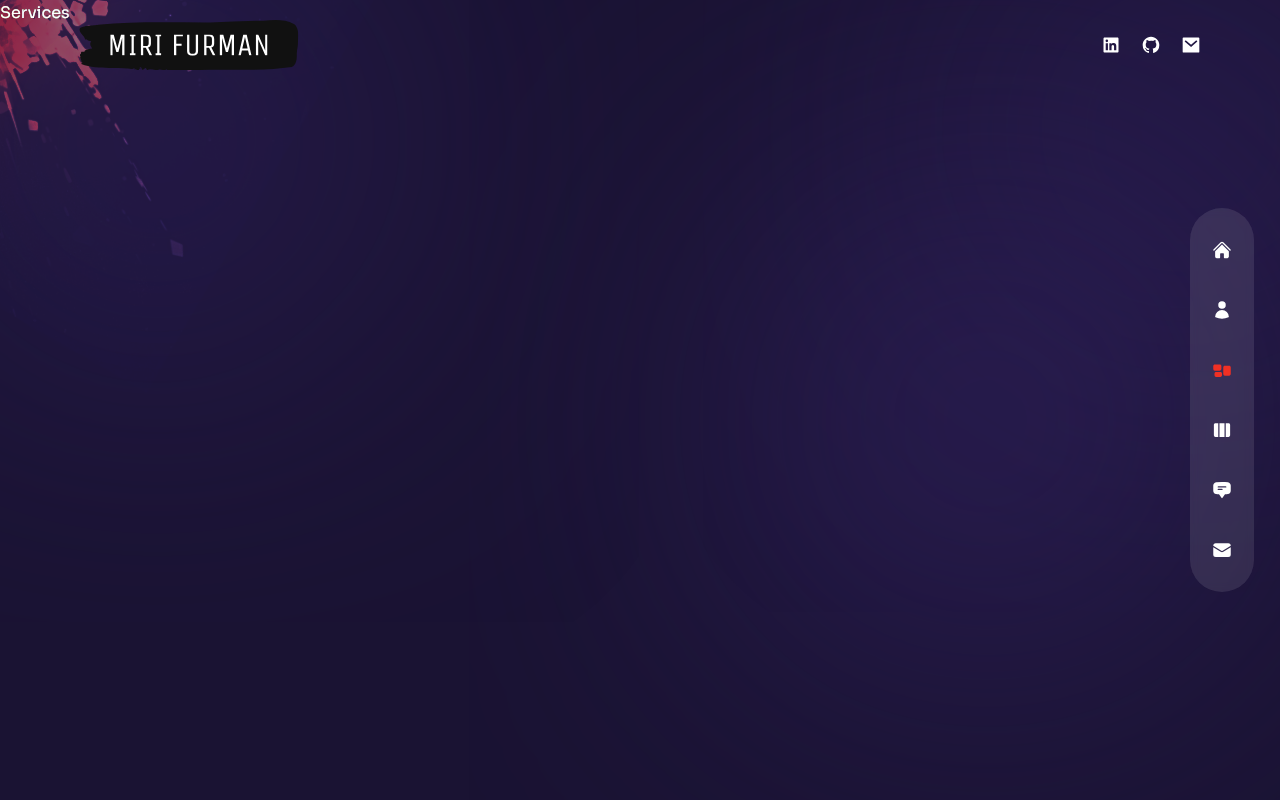
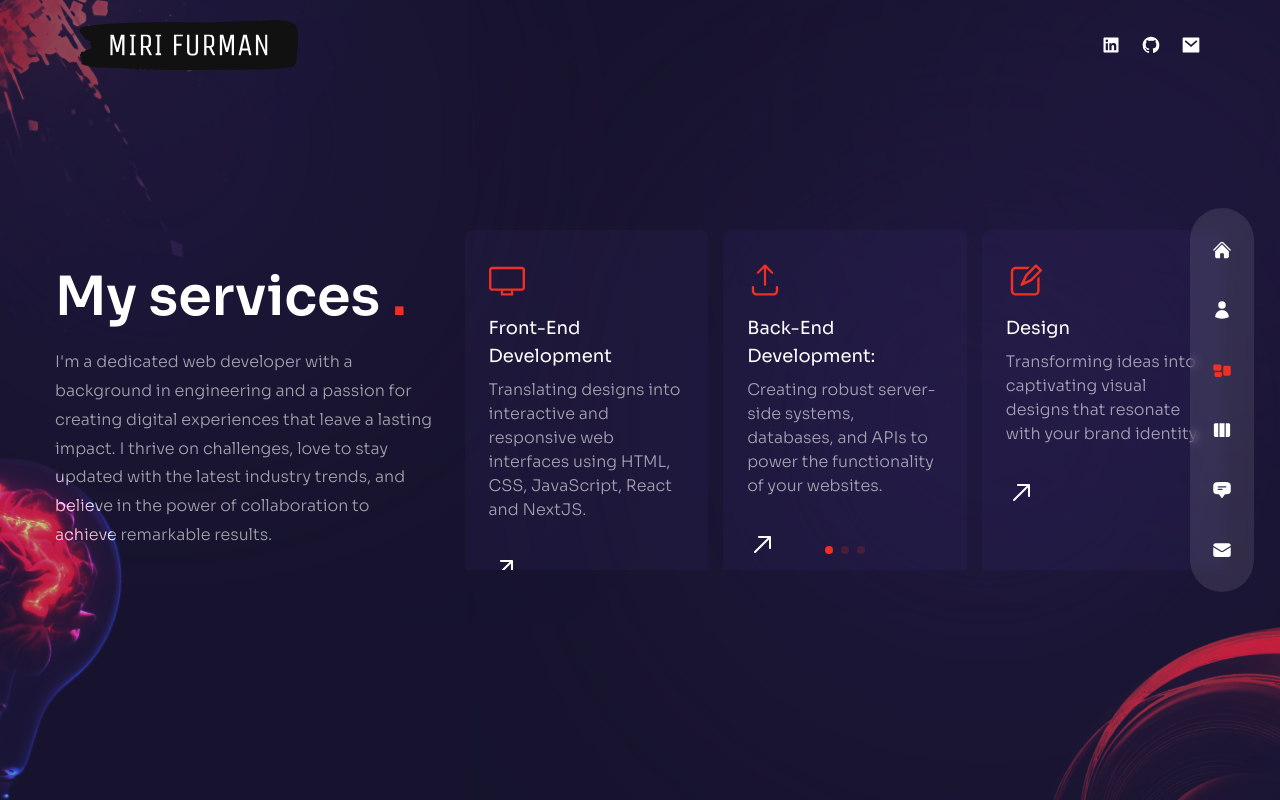
Before and after one commit to MiriFurman1/Portfolio-website, a Next.js app: page /services in a window 1280 px wide. Built offline with nearby package versions, Linux system fonts and the light colour scheme.

Commit message:
services added

```diff
--- a/components/Bulb.js
+++ b/components/Bulb.js
@@ -1,5 +1,9 @@
+import Image from "next/image";
+
 const Bulb = () => {
-  return <div>Bulb</div>;
+  return <div className="absolute -left-36 -bottom-12 rotate-12 mix-blend-color-dodge animate-pulse duration-75 z-10 w-[200px] xl:w-[260px]">
+    <Image src={'/bulb.png'} width={260} height={200} className="w-full h-full" alt=""/>
+  </div>;
 };
 
 export default Bulb;
--- a/components/ServiceSlider.js
+++ b/components/ServiceSlider.js
@@ -1,34 +1,76 @@
-// data
-// const serviceData = [
-//   {
-//     icon: <RxCrop />,
-//     title: 'Branding',
-//     description: 'Lorem ipsum dolor sit amet, consectetur adipiscing elit.',
-//   },
-//   {
-//     icon: <RxPencil2 />,
-//     title: 'Design',
-//     description: 'Lorem ipsum dolor sit amet, consectetur adipiscing elit.',
-//   },
-//   {
-//     icon: <RxDesktop />,
-//     title: 'Development',
-//     description: 'Lorem ipsum dolor sit amet, consectetur adipiscing elit.',
-//   },
-//   {
-//     icon: <RxReader />,
-//     title: 'Copywriting',
-//     description: 'Lorem ipsum dolor sit amet, consectetur adipiscing elit.',
-//   },
-//   {
-//     icon: <RxRocket />,
-//     title: 'SEO',
-//     description: 'Lorem ipsum dolor sit amet, consectetur adipiscing elit.',
-//   },
-// ];
+import { RxCrop, RxPencil2, RxDesktop, RxUpload, RxSize, RxArrowTopRight } from "react-icons/rx";
+import { Swiper, SwiperSlide } from 'swiper/react';
+import 'swiper/css';
+import 'swiper/css/free-mode';
+import 'swiper/css/pagination';
+import { FreeMode, Pagination } from "swiper";
+
+
+const serviceData = [
+  {
+    icon: <RxDesktop />,
+    title: 'Front-End Development',
+    description: 'Translating designs into interactive and responsive web interfaces using HTML, CSS, JavaScript, React and NextJS.',
+  },
+  {
+    icon: <RxUpload />,
+    title: 'Back-End Development:',
+    description: 'Creating robust server-side systems, databases, and APIs to power the functionality of your websites.',
+  },
+  {
+    icon: <RxPencil2 />,
+    title: 'Design',
+    description: 'Transforming ideas into captivating visual designs that resonate with your brand identity.',
+  },
+  {
+    icon: <RxSize />,
+    title: 'Responsive Design',
+    description: 'Ensuring your website looks and functions flawlessly across all devices and screen sizes.',
+  },
+  {
+    icon: <RxCrop />,
+    title: 'Custom Development',
+    description: 'Tailoring unique solutions that align perfectly with your specific project requirements.',
+  },
+];
 
 const ServiceSlider = () => {
-  return <div>Service Slider</div>;
+  return <Swiper breakpoints={{
+    320: {
+      slidesPerView: 1,
+      spaceBetween: 15,
+    },
+    700: {
+      slidesPerView: 3,
+      spaceBetween: 15,
+    },
+
+  }}
+    freeMode={true}
+    pagination={{
+      clickable: true
+    }}
+    modules={[FreeMode, Pagination]}
+    className="h-[240px] sm:h-[340px]"
+  >
+    {serviceData.map((item, index) => {
+      return (<SwiperSlide key={index}>
+        <div className="bg-[rgba(65,47,123,0.15)] h-max rounded-lg px-6 py-8 flex sm:flex-col gap-x-6 sm:gap-x-0 group cursor-pointer hover:bg-[rgba(89,65,169,0.15)] transition-all duration-300 xl:h-[350px]">
+          <div className="text-4xl text-accent mb-4">{item.icon}</div>
+          <div className="mb-8">
+            <div className="mb-2 text-lg">{item.title}</div>
+            <p className="max-w-[350px] leading-normal">{item.description}</p>
+          </div>
+
+          <div className="text-3xl">
+          <RxArrowTopRight className="group-hover:rotate-45 group-hover:text-accent transition-all duration-300"/>
+          </div>
+
+        </div>
+      </SwiperSlide>
+      )
+    })}
+  </Swiper>;
 };
 
 export default ServiceSlider;
--- a/pages/services/index.js
+++ b/pages/services/index.js
@@ -1,5 +1,29 @@
+import ServiceSlider from '../../components/ServiceSlider'
+import Bulb from '../../components/Bulb'
+import Circles from '../../components/Circles'
+import { motion } from 'framer-motion';
+import {fadeIn} from '../../variants'
+
 const Services = () => {
-  return <div>Services</div>;
+  return <div className='h-full bg-primary/30 py-36 flex items-center'>
+    <Circles/>
+    <div className='container mx-auto'>
+      <div className='flex flex-col xl:flex-row gap-x-8'>
+        {/* text */}
+        <div className='text-center flex xl:w-[30vw] flex-col lg:text-left mb-4 xl:mb-0'>
+          <motion.h2 variants={fadeIn('up',0.2)} initial="hidden" animate="show" exit="hidden" className='h2 xl:mt-8'>My services <span className='text-accent'>.</span></motion.h2>
+          <motion.p variants={fadeIn('up',0.4)} initial="hidden" animate="show" exit="hidden" className='mb-4 max-w-[400px] mx-auto lg:mx-0'>I&apos;m a dedicated web developer with a background in engineering and a passion for creating digital experiences that leave a lasting impact. I thrive on challenges, love to stay updated with the latest industry trends, and believe in the power of collaboration to achieve remarkable results.
+          </motion.p>
+        </div>
+        {/* slider */}
+        <motion.div variants={fadeIn('down',0.6)} initial="hidden" animate="show" exit="hidden" className='w-full xl:max-w-[65%]'>
+        <ServiceSlider/>
+        </motion.div>
+
+      </div>
+    </div>
+    <Bulb/>
+  </div>;
 };
 
 export default Services;
```
